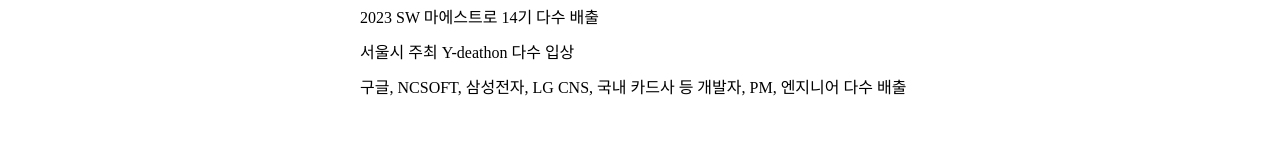
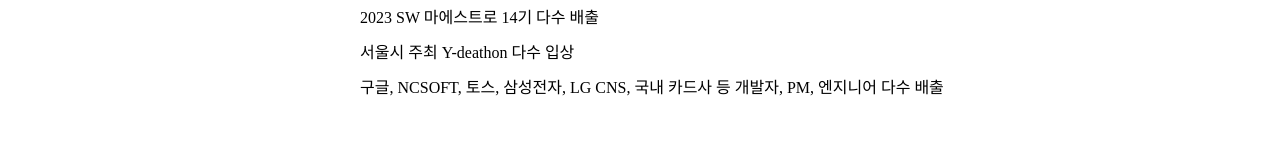
Before and after one commit to yjbae3974/NEXT_HOMEWORK_NEXTJS, a Next.js app: page /about/components/history in a window 1280 px wide. Shown: the part 446-606 px from the top of the page. Built offline with nearby package versions, Linux system fonts and the light colour scheme; a web font is replaced by a local one.

Commit message:
REFACT -about->history에 토스 내용 추가

```diff
--- a/constants/about.ts
+++ b/constants/about.ts
@@ -26,7 +26,7 @@
             ['학회 내부팀 절반 이상 스타트업 익스프레스 15기, 16기 입주', 0],
             ['2023 SW 마에스트로 14기 다수 배출', 0],
             ['서울시 주최 Y-deathon 다수 입상', 0],
-            ['구글, NCSOFT, 삼성전자, LG CNS, 국내 카드사 등 개발자, PM, 엔지니어 다수 배출', 0],
+            ['구글, NCSOFT, 토스, 삼성전자, LG CNS, 국내 카드사 등 개발자, PM, 엔지니어 다수 배출', 0],
         ],
     },
 
```
